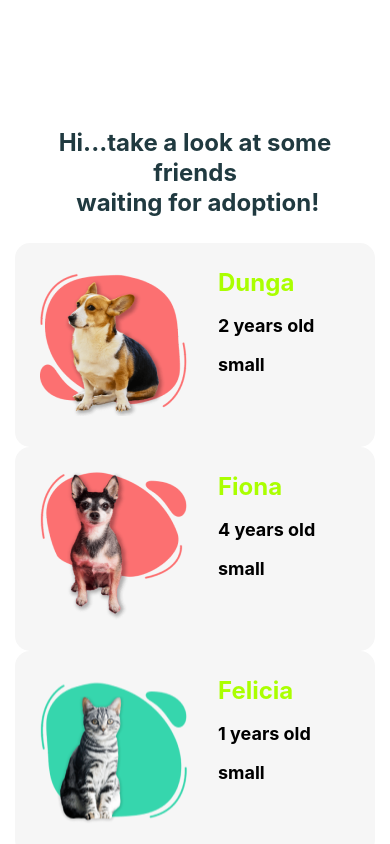
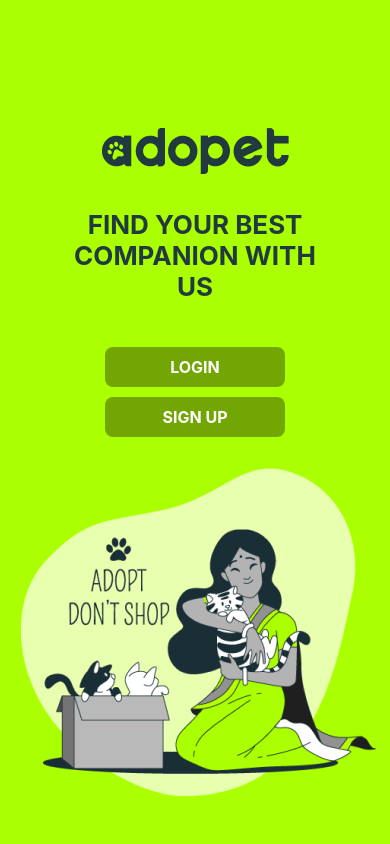
Before and after one commit to victorhugo156/adopet, a React Native app: screen / in a window 390 px wide. Shown: the top 844 px of the page. Built offline with nearby package versions, Linux system fonts and the light colour scheme.

Commit message:
Navigation Screens

```diff
--- a/App.js
+++ b/App.js
@@ -1,16 +1,24 @@
 import { StatusBar } from 'expo-status-bar';
 import { StyleSheet, Text, View } from 'react-native';
+
+//Library Theme from React
+import { ThemeProvider } from 'styled-components';
+//My Const Theme that I have created
+import theme from './src/theme/theme';
+
 
 import Home from './src/screens/Home';
 import Login from './src/screens/Login';
 import SignUp from './src/screens/SignUp';
 import PetList from './src/screens/PetList';
 
+import { Routes } from './src/routes';
+
 export default function App() {
   return (
-    //<Home />
-    //<Login />
-    //<SignUp />
-    <PetList />
+    <ThemeProvider theme={theme}>
+     <Routes />
+    </ThemeProvider>
+
   );
 }
--- a/package.json
+++ b/package.json
@@ -9,10 +9,14 @@
     "web": "expo start --web"
   },
   "dependencies": {
+    "@react-navigation/native": "^6.1.17",
+    "@react-navigation/native-stack": "^6.9.26",
     "expo": "~50.0.14",
     "expo-status-bar": "~1.11.1",
     "react": "18.2.0",
     "react-native": "0.73.6",
+    "react-native-safe-area-context": "4.8.2",
+    "react-native-screens": "~3.29.0",
     "styled-components": "^6.1.8"
   },
   "devDependencies": {
--- /dev/null
+++ b/src/routes/app.raoutes.js
@@ -0,0 +1,35 @@
+import { createNativeStackNavigator } from "@react-navigation/native-stack";
+
+import Home from "../screens/Home";
+import Login from "../screens/Login";
+import SignUp from "../screens/SignUp";
+import PetList from "../screens/PetList";
+
+//Destructure the Stack Navigator so I can have access to the elements Navigator and Screen
+const { Navigator, Screen } = createNativeStackNavigator()
+
+export function AppRoutes() {
+    return (
+        <Navigator screenOptions={{ headerShown: false }}>
+            <Screen
+                name="home"
+                component={Home}
+            />
+
+            <Screen
+                name="login"
+                component={Login}
+            />
+
+            <Screen
+                name="signUp"
+                component={SignUp}
+            />
+
+            <Screen
+                name="petsList"
+                component={PetList}
+            />
+        </Navigator>
+    )
+}
--- /dev/null
+++ b/src/routes/index.js
@@ -0,0 +1,10 @@
+import { NavigationContainer } from "@react-navigation/native";
+import { AppRoutes } from "./app.raoutes";
+
+export function Routes(){
+    return(
+        <NavigationContainer>
+            <AppRoutes />
+        </NavigationContainer>
+    )
+}
--- a/src/screens/Home/index.js
+++ b/src/screens/Home/index.js
@@ -1,10 +1,17 @@
 import React from "react";
 import{Text, View, Image, StyleSheet, TouchableOpacity} from 'react-native';
+import { useNavigation } from "@react-navigation/native";
 
 import { Container } from "../../style";
 
 
 export default function Home(){
+
+    const navigation = useNavigation();
+
+    function handleLogin(){
+        navigation.navigate('login')
+    }
     return(
         <View style={styles.container}>
             <View style={styles.containerContent}>
@@ -14,7 +21,7 @@ export default function Home(){
                 <Text style={styles.titleOne}>FIND YOUR BEST</Text>
                 <Text style={styles.titleTwo}>COMPANION WITH US</Text>
 
-                <TouchableOpacity style={styles.btn}>
+                <TouchableOpacity style={styles.btn} onPress={handleLogin}>
                     <Text style={styles.btnText}>LOGIN</Text>
                 </TouchableOpacity>
 
--- a/src/theme/index.js
+++ b/src/theme/theme.js
@@ -1,3 +1,7 @@
+
+/* Here I'm creating a theme for my project,
+so I wont need to be adding either the color
+code or the font style into my  donponents */
 export default{
     COLORS:{
         GREEN_300: '#AAFF00',
```
Also changed, not shown: 1 other file (tests, documents, lock files or other folders).
